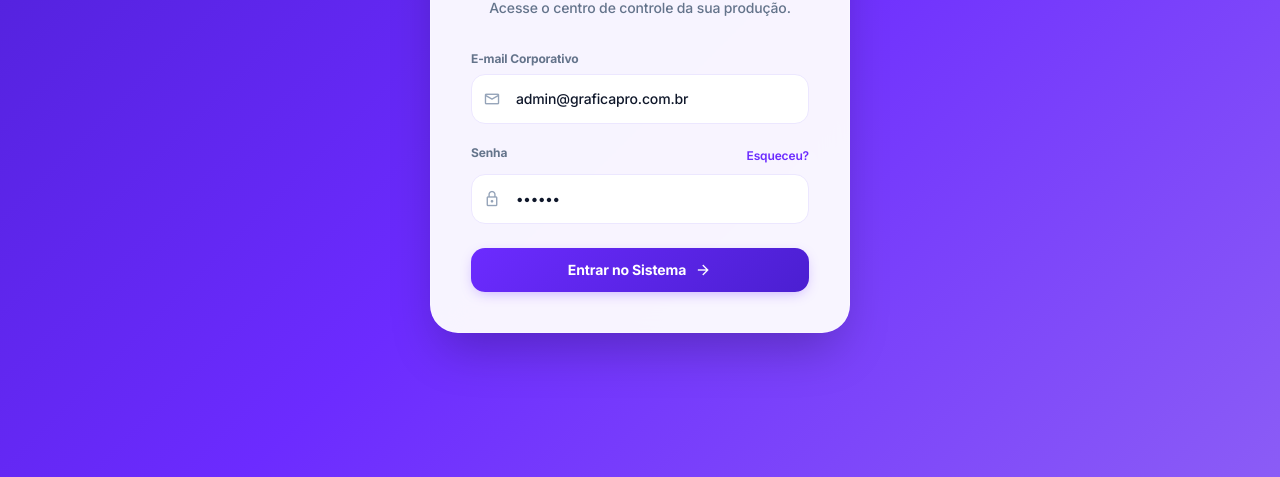
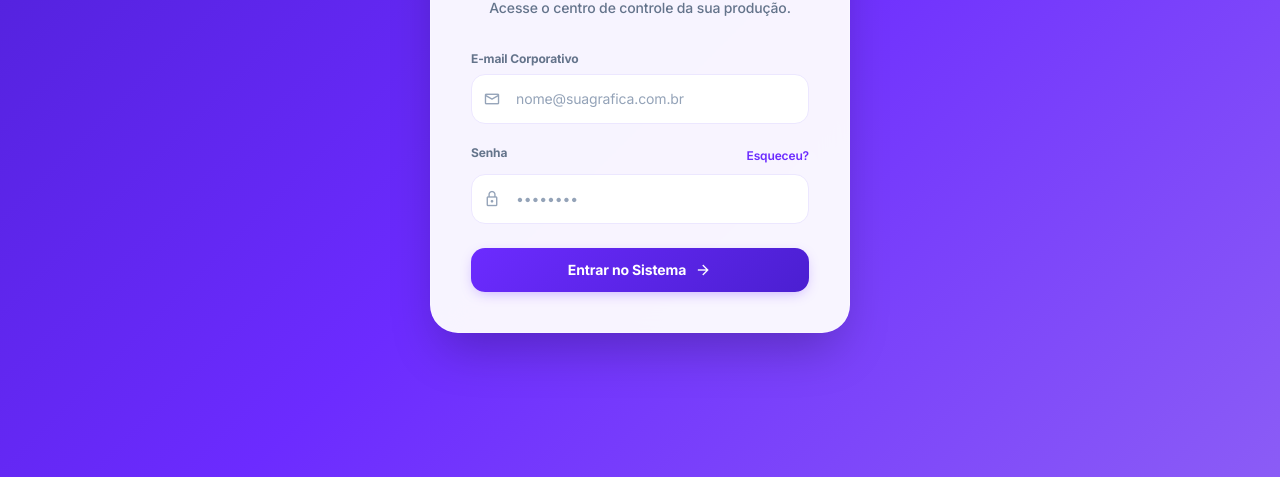
Before and after one commit to ericleyalves/Gestor-Gr-fica-Pro, a website built with Vite: page index.html in a window 1280 px wide. Shown: the part 323-800 px from the top of the page. Built offline with nearby package versions, Linux system fonts and the light colour scheme; some packages are replaced by stand-ins of ours; no server answers; the database is empty.

Commit message:
security: Remoção do auto-preenchimento de senhas na tela de login

```diff
--- a/index.html
+++ b/index.html
@@ -42,7 +42,7 @@
                         <label for="email">E-mail Corporativo</label>
                         <div class="search-input-wrap" style="max-width:100%;">
                             <span class="material-symbols-outlined">mail</span>
-                            <input id="email" type="email" placeholder="nome@suagrafica.com.br" required value="admin@graficapro.com.br" style="border-radius:14px;">
+                            <input id="email" type="email" placeholder="nome@suagrafica.com.br" required style="border-radius:14px;">
                         </div>
                     </div>
                     <div class="space-y-1.5">
@@ -52,7 +52,7 @@
                         </div>
                         <div class="search-input-wrap" style="max-width:100%;">
                             <span class="material-symbols-outlined">lock</span>
-                            <input id="password" type="password" placeholder="••••••••" required value="123456" style="border-radius:14px;">
+                            <input id="password" type="password" placeholder="••••••••" required style="border-radius:14px;">
                         </div>
                     </div>
                     <div class="pt-1">
```
